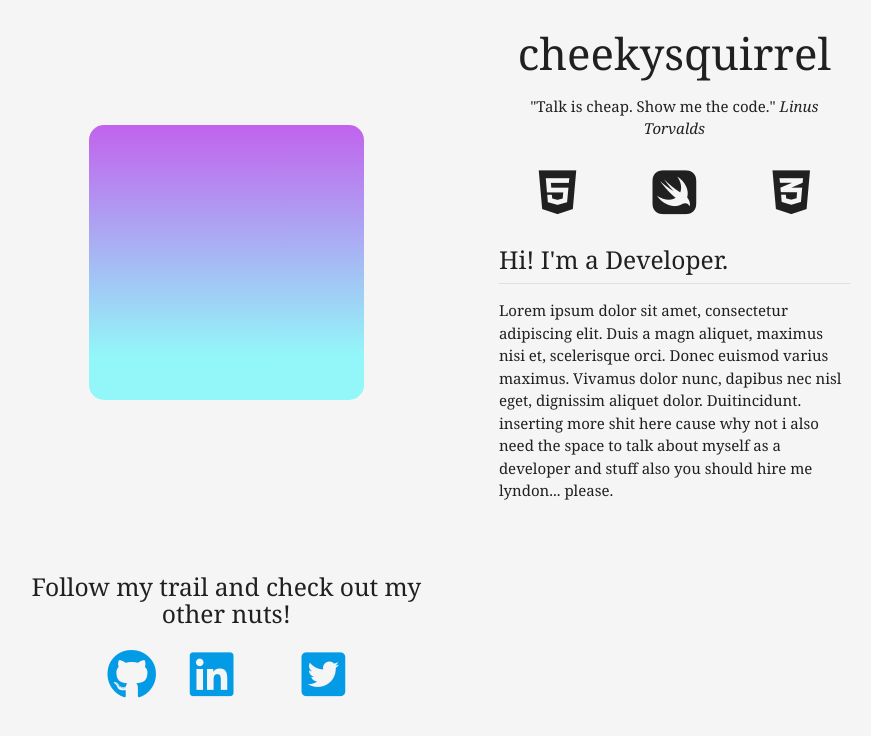
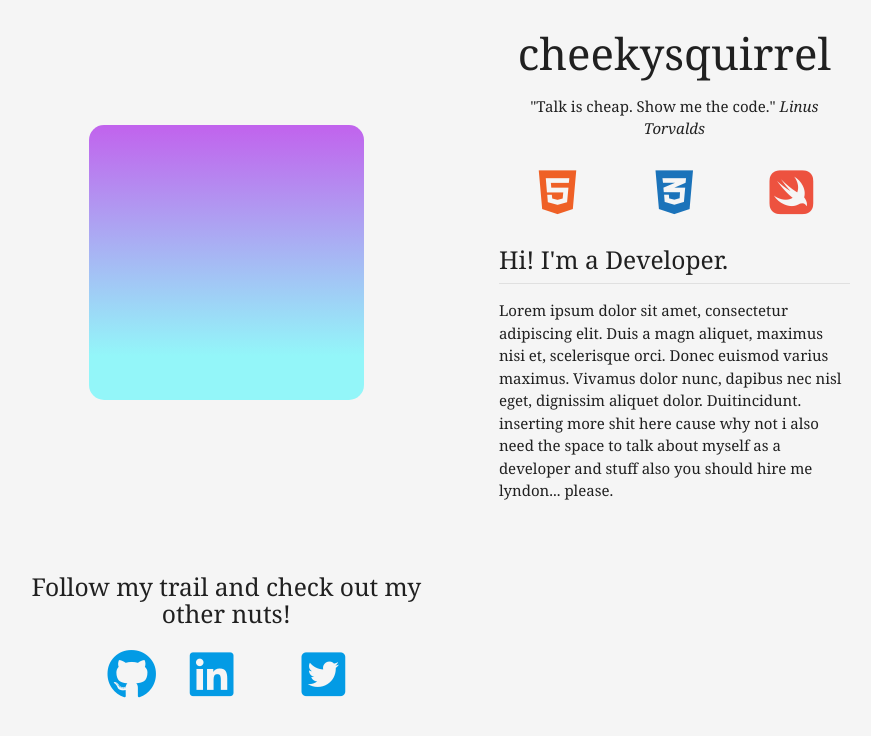
Before and after one commit to cheekysquirrel/cheekysquirrel.github.io, a plain HTML site: page index.html in a window 1280 px wide. Shown: the whole page, without its empty margins (227-1098 px from the left). Drawn offline with Linux system fonts and the light colour scheme; some icons are missing.

Commit message:
title'd icons and changed colors

```diff
--- a/css/style.css
+++ b/css/style.css
@@ -40,8 +40,19 @@ body{
 .fontawesome{
     text-align: center;
     font-size: 50px;
+}
 
+.fa-html5{
+    color: #ef6026;
 }
+.fa-swift{
+    color: #ed523f;
+}
+.fa-css3-alt{
+    color: #1b73ba;
+}
+
+
 .squirrel-logo{
     text-align: center;
 
--- a/index.html
+++ b/index.html
@@ -37,13 +37,16 @@
             <!--added icons for languages learned-->
           <div class="fontawesome">
             <div class="col s4">
-              <i class="fab fa-html5"></i>
+              <i class="fab fa-html5"
+                  title="HTML5"></i>
             </div>
             <div class="col s4">
-              <i class="fab fa-swift"></i>
+              <i class="fab fa-css3-alt"
+                  title="CSS"></i>
             </div>
             <div class="col s4">
-              <i class="fab fa-css3-alt"></i>
+              <i class="fab fa-swift"
+                  title="Swift"></i>
             </div>
           </div>
         </header>
@@ -80,11 +83,11 @@
         <br> other nuts!</h5>
         <!--for all icons added a shadow and hover effect-->
         <ul>
-          <li><a href="link to gitHub" target="_blank"><i class="fab fa-github">
+          <li><a href="link to gitHub" target="_blank"><i class="fab fa-github" title="GitHub">
               </i></a></li>
-          <li><a href="link to linked in" target="_blank"><i class="fab fa-linkedin"></i></a></li>
-          <li><a href="link to something else maybe" target="_blank"><i class="far fa-acorn"></i></a></li>
-          <li><a href="link to twitter" target="_blank"><i class="fab fa-twitter-square"></i></a></li>
+          <li><a href="link to linked in" target="_blank"><i class="fab fa-linkedin" title="LinkedIn"></i></a></li>
+          <li><a href="link to something else maybe" target="_blank"><i class="far fa-acorn" title="ThaSauce"></i></a></li>
+          <li><a href="link to twitter" target="_blank"><i class="fab fa-twitter-square" title="Twitter"></i></a></li>
         </ul>
       </section>
     </footer>
```
